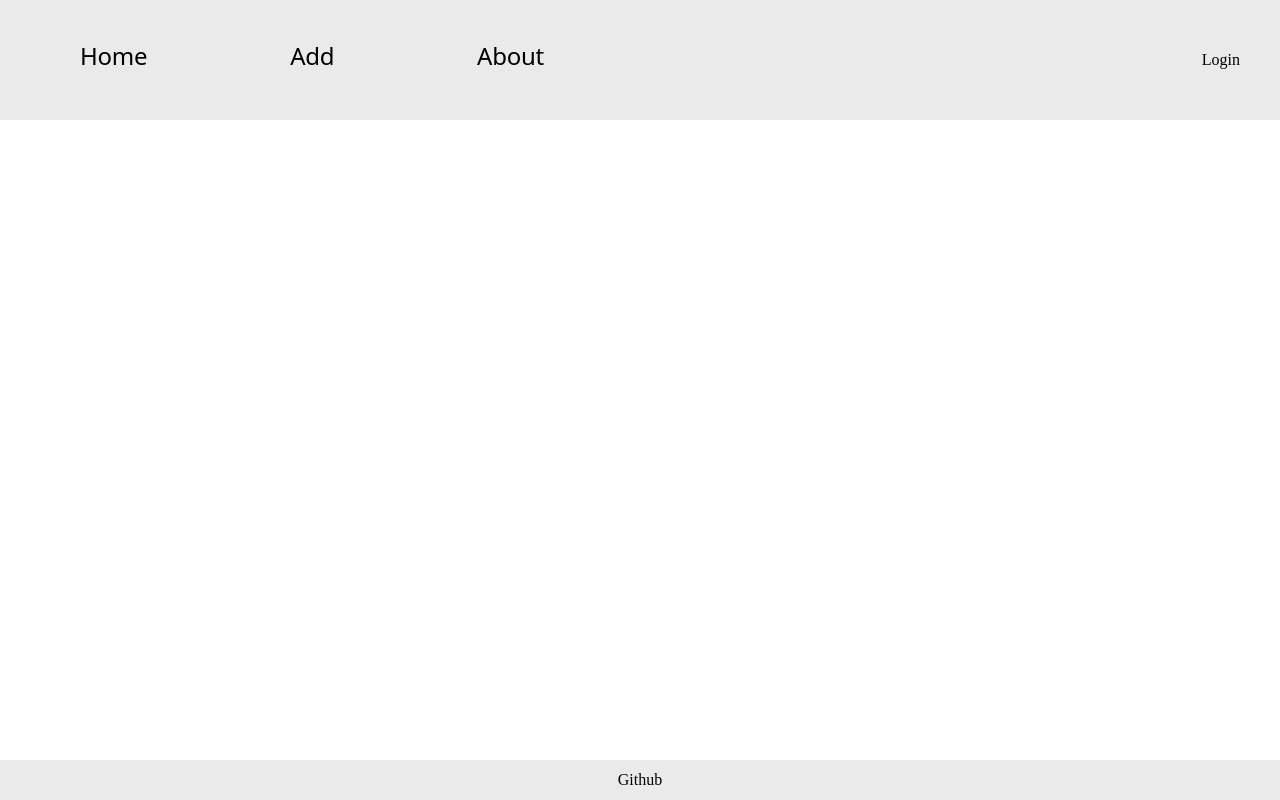
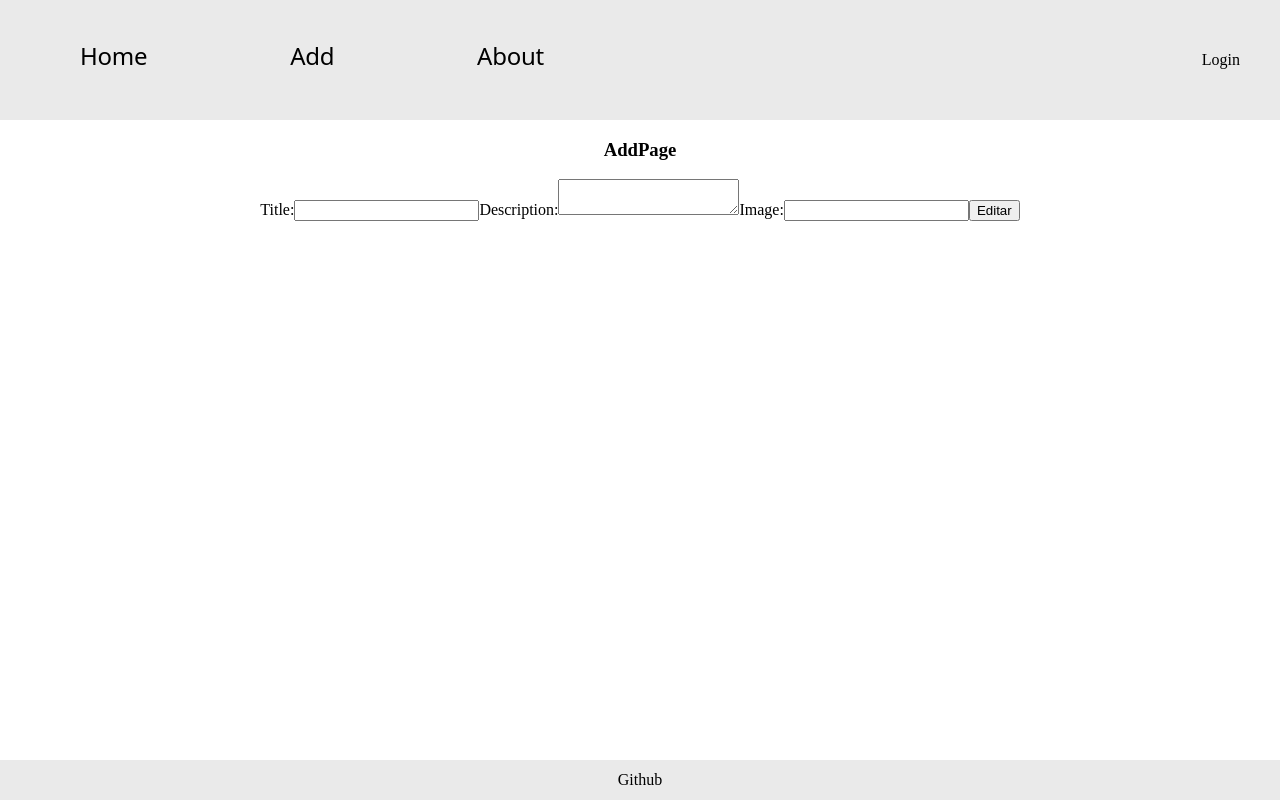
Before and after one commit to Argradi/FlowInk, a React app in the folder frontend/: page /edit/1 in a window 1280 px wide. Built offline with nearby package versions, Linux system fonts and the light colour scheme; no server answers; the HTML template or start-up script is replaced by a standard one.

Commit message:
feat: EditPage added and only owners can delete or update their tattoos

```diff
--- a/frontend/src/App.jsx
+++ b/frontend/src/App.jsx
@@ -6,6 +6,7 @@ import DetailsPage from "./pages/DetailsPage/DetailsPage"
 import SignUpPage from "./pages/SignUpPage/SignUpPage"
 import LoginPage from "./pages/LoginPage/LoginPage"
 import AddPage from "./pages/AddPage/AddPage"
+import EditPage from "./pages/EditPage/EditPage"
 
 function App() {
   return (
@@ -17,6 +18,7 @@ function App() {
         <Route path="/signup" element={<SignUpPage />}/>
         <Route path="/login" element={<LoginPage />}/>
         <Route path="/add" element={<AddPage />}/>
+        <Route path="/edit/:tattooId" element={<EditPage />}/>
       </Routes>
       <Footer />
     </>
--- /dev/null
+++ b/frontend/src/context/auth.context.jsx
@@ -0,0 +1,39 @@
+import { createContext, useState, useEffect } from "react";
+import axios from "axios";
+
+const AuthContext = createContext();
+
+function AuthProviderWrapper(props) {
+    const [isLoggedIn, setIsLoggedIn] = useState(false);
+    const [user, setUser] = useState(null);
+
+    const authenticateUser = () => {
+        const storedToken = localStorage.getItem("authToken");
+
+        axios
+            .get("http://localhost:5005/auth/verify", {
+                headers: { Authorization: `Bearer ${storedToken}` }
+            })
+            .then((response) => {
+                const user = response.data;
+                setUser(user);
+                setIsLoggedIn(true);
+            })
+            .catch(() => {
+                setUser(null);
+                setIsLoggedIn(false);
+            });
+    };
+
+    useEffect(() => {
+        authenticateUser();
+    }, []);
+
+    return (
+        <AuthContext.Provider value={{ isLoggedIn, user, authenticateUser }}>
+            {props.children}
+        </AuthContext.Provider>
+    );
+}
+
+export { AuthContext, AuthProviderWrapper };
--- a/frontend/src/main.jsx
+++ b/frontend/src/main.jsx
@@ -3,11 +3,14 @@ import { createRoot } from 'react-dom/client'
 import './index.css'
 import App from './App.jsx'
 import { BrowserRouter } from 'react-router-dom'
+import { AuthProviderWrapper } from './context/auth.context'
 
 createRoot(document.getElementById('root')).render(
   <StrictMode>
     <BrowserRouter>
-      <App />
+      <AuthProviderWrapper>
+        <App />
+      </AuthProviderWrapper>
     </BrowserRouter>
   </StrictMode>,
 )
--- a/frontend/src/pages/DetailsPage/DetailsPage.jsx
+++ b/frontend/src/pages/DetailsPage/DetailsPage.jsx
@@ -1,9 +1,14 @@
 import axios from "axios"
-import { useEffect, useState } from "react"
-import { useParams } from "react-router-dom"
+import { useContext, useEffect, useState } from "react"
+import { useNavigate, useParams, Link } from "react-router-dom"
+import { AuthContext } from "../../context/auth.context";
 
 function DetailsPage() {
-    const [ tattoo, setTattoo ] = useState(null)
+    const navigate = useNavigate()
+
+    const { user } = useContext(AuthContext)
+
+    const [tattoo, setTattoo] = useState(null)
 
     const { tattooId } = useParams()
 
@@ -22,13 +27,38 @@ function DetailsPage() {
         getTattoo()
     }, [tattooId])
 
-    if(!tattoo)
+    const deleteTatto = () => {
+        const localToken = localStorage.getItem("authToken")
+
+        axios
+            .delete(`http://localhost:5005/api/tattoos/${tattooId}`, {
+                headers: { Authorization: `Bearer ${localToken}` }
+            })
+            .then((response) => {
+                console.log("Tatuaje eliminado con exito:", response)
+                navigate("/")
+            })
+            .catch((err) => {
+                console.log("Error al borrar el tatuaje:", err.response.data.message)
+                alert("Error al borrar el tatuaje: " + err.response.data.message)
+            })
+    }
+
+    if (!tattoo)
         return <h3>Cargando tatuaje</h3>
 
-    return(
+    return (
         <div>
             <h1>Details Page</h1>
             <h3>{tattoo.title}</h3>
+            {user && user._id === tattoo.userId &&(
+                <>
+                    <button onClick={deleteTatto}>Borrar</button>
+                    <Link to={`/edit/${tattooId}`}>
+                        <button>Editar</button>
+                    </Link>
+                </>
+            )}
         </div>
     )
 }
--- /dev/null
+++ b/frontend/src/pages/EditPage/EditPage.jsx
@@ -0,0 +1,89 @@
+import axios from "axios"
+import { useEffect, useState } from "react"
+import { useNavigate, useParams } from "react-router-dom"
+
+function AddPage() {
+    const navigate = useNavigate()
+
+    const [ tattoo, setTattoo ] = useState({})
+
+    const { tattooId } = useParams()
+
+    const getTattoo = () => {
+        axios
+            .get(`http://localhost:5005/api/tattoos/${tattooId}`)
+            .then((tattoo) => {
+                setTattoo(tattoo.data)
+            })
+            .catch((err) => console.log("Error al obtener el tatuaje:", err))
+    }
+
+    useEffect(() => {
+        getTattoo()
+    }, [tattooId])
+
+    const handleChange = (e) => {
+        const { name, value } = e.target
+        setTattoo({
+            ...tattoo,
+            [name]: value
+        })
+    }
+
+    const handleSubmit = (e) => {
+        e.preventDefault()
+
+        const localToken = localStorage.getItem("authToken")
+
+        axios
+            .put(`http://localhost:5005/api/tattoos/${tattooId}`, tattoo, {
+                headers: { Authorization: `Bearer ${localToken}` }
+            })
+            .then((response) => {
+                console.log("Tatuaje editado correctamente:", response.data)
+                navigate(`/tattoo/${tattooId}`)
+            })
+            .catch((err) => {
+                console.log("Error al editar el tatuaje", err.response.data.message)
+                alert("Error al editar el tatuaje: " + err.response.data.message)
+            })
+    }
+
+    return(
+        <>
+            <h3>AddPage</h3>
+            <form onSubmit={handleSubmit}>
+                <label>
+                    Title:
+                    <input
+                        type="text"
+                        name="title"
+                        value={tattoo.title}
+                        onChange={handleChange}
+                    />
+                </label>
+                <label>
+                    Description:
+                    <textarea
+                        type="text"
+                        name="description"
+                        value={tattoo.description}
+                        onChange={handleChange}
+                    />
+                </label>
+                <label>
+                    Image:
+                    <input
+                        type="text"
+                        name="image"
+                        value={tattoo.image}
+                        onChange={handleChange}
+                    />
+                </label>
+                <button>Editar</button>
+            </form>
+        </>
+    )
+}
+
+export default AddPage
```
Also changed, not shown: 2 other files (tests, documents, lock files or other folders).
